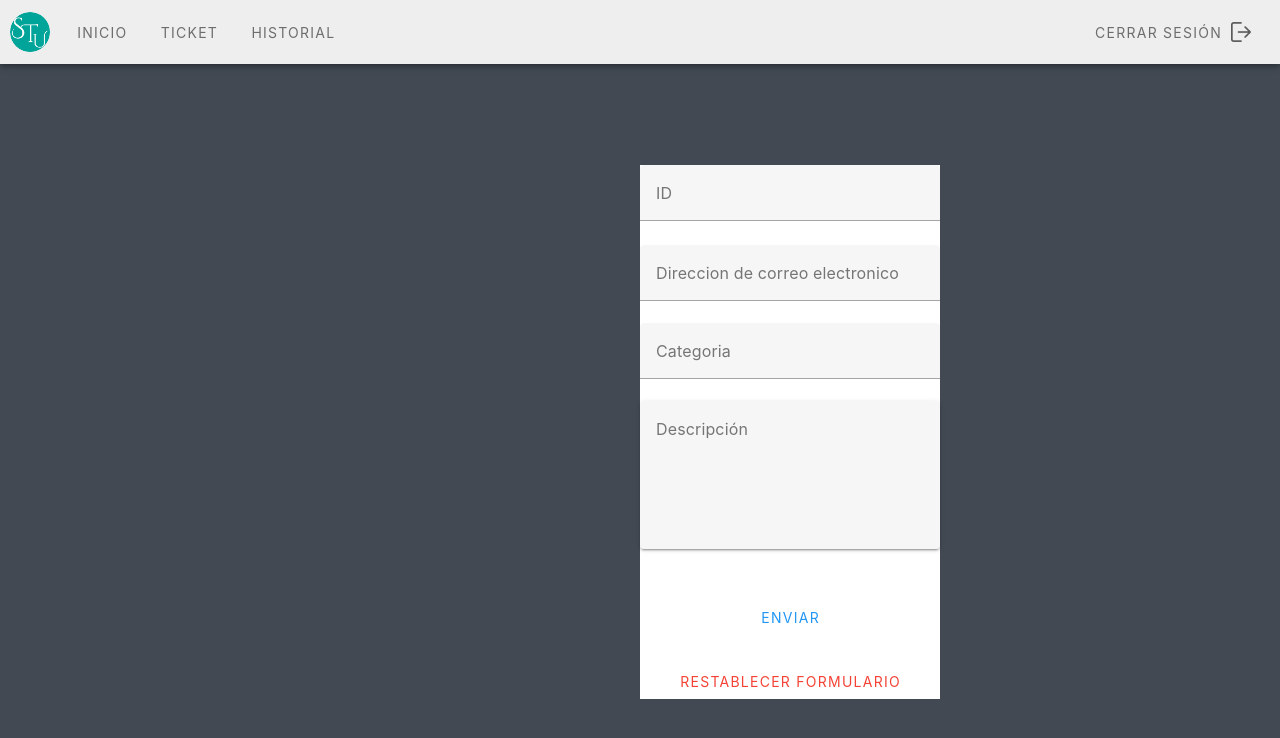
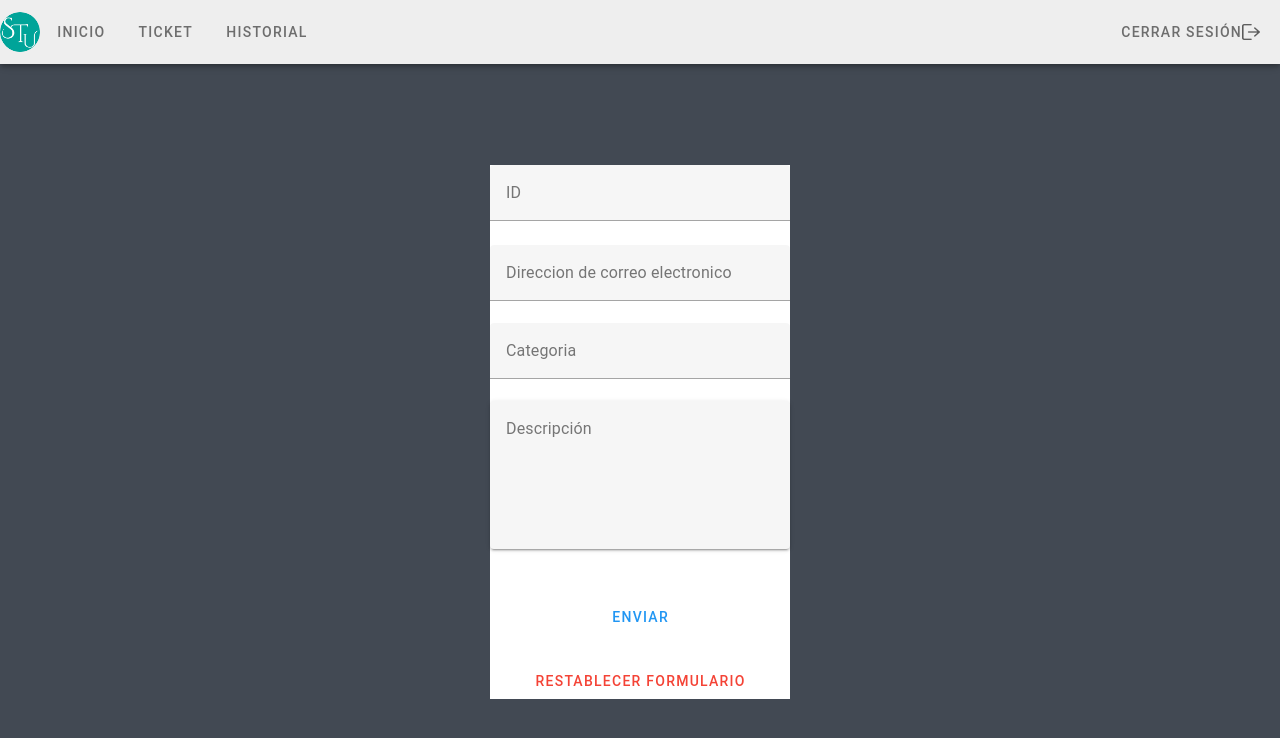
Before and after one commit to Nachowo/SistemaTickets, a Vue app in the folder Frontend_Ejemplo/: page /ticket in a window 1280 px wide. Shown: the top 738 px of the page. Built offline with nearby package versions, Linux system fonts and the light colour scheme.

Commit message:
Cambios de estilo, centralización de información y Update de código

```diff
--- a/Frontend_Ejemplo/index.html
+++ b/Frontend_Ejemplo/index.html
@@ -1,10 +1,15 @@
 <!DOCTYPE html>
 <html lang="en">
   <head>
-    <meta charset="UTF-8">
-    <link rel="icon" href="STULOGO.png">
-    <meta name="viewport" content="width=device-width, initial-scale=1.0">
+    <meta charset="UTF-8" />
+    <link rel="icon" href="STULOGO.png" />
+    <meta name="viewport" content="width=device-width, initial-scale=1.0" />
     <title>SISTEMA DE TICKET USACH</title>
+    <style>
+      body {
+        background-color: #424953;
+      }
+    </style>
   </head>
   <body>
     <div id="app"></div>
--- a/Frontend_Ejemplo/src/App.vue
+++ b/Frontend_Ejemplo/src/App.vue
@@ -1,77 +1,7 @@
 <script setup>
-import { RouterLink, RouterView } from 'vue-router'
-import HelloWorld from './components/HelloWorld.vue'
+import { RouterView } from "vue-router";
 </script>
 
 <template>
-  <HelloWorld/>
   <RouterView />
 </template>
-
-
-
-<!--
-<style scoped>
-header {
-  line-height: 1.5;
-  max-height: 100vh;
-}
-
-.logo {
-  display: block;
-  margin: 0 auto 2rem;
-}
-
-nav {
-  width: 100%;
-  font-size: 12px;
-  text-align: center;
-  margin-top: 2rem;
-}
-
-nav a.router-link-exact-active {
-  color: var(--color-text);
-}
-
-nav a.router-link-exact-active:hover {
-  background-color: transparent;
-}
-
-nav a {
-  display: inline-block;
-  padding: 0 1rem;
-  border-left: 1px solid var(--color-border);
-}
-
-nav a:first-of-type {
-  border: 0;
-}
-
-@media (min-width: 1024px) {
-  header {
-    display: flex;
-    place-items: center;
-    padding-right: calc(var(--section-gap) / 2);
-  }
-
-  .logo {
-    margin: 0 2rem 0 0;
-  }
-
-  header .wrapper {
-    display: flex;
-    place-items: flex-start;
-    flex-wrap: wrap;
-  }
-
-  nav {
-    text-align: left;
-    margin-left: -1rem;
-    font-size: 1rem;
-
-    padding: 1rem 0;
-    margin-top: 1rem;
-  }
-}
-</style>
--->
--- /dev/null
+++ b/Frontend_Ejemplo/src/components/NavBar.vue
@@ -0,0 +1,35 @@
+<template>
+    <v-app-bar>
+      <v-toolbar>
+        <v-avatar class="icon">
+          <img
+            alt="Vue logo"
+            class="logo"
+            src="@/assets/STULOGO.png"
+            width="47"
+            height="40"
+          />
+        </v-avatar>
+
+        <v-btn variant="plain" to="/about">Inicio</v-btn>
+        <v-btn variant="plain" to="/ticket">Ticket</v-btn>
+        <v-btn variant="plain" to="/historial">Historial</v-btn>
+        <v-spacer></v-spacer>
+        <v-btn variant="plain" to="/">
+          Cerrar Sesión
+          <v-icon class="icon"
+            ><img
+              alt="Cerrar sesión"
+              src="@/assets/cerrar-sesion.png"
+              width="25"
+              height="16"
+          /></v-icon>
+        </v-btn>
+      </v-toolbar>
+    </v-app-bar>
+  </template>
+  <script>
+  export default {
+    name: "NavBar",
+  };
+  </script>
--- a/Frontend_Ejemplo/src/main.js
+++ b/Frontend_Ejemplo/src/main.js
@@ -1,4 +1,4 @@
-import './assets/main.css'
+//import './assets/main.css'
 import 'vuetify/dist/vuetify.css'
 
 import { createApp } from 'vue'
--- a/Frontend_Ejemplo/src/views/AboutView.vue
+++ b/Frontend_Ejemplo/src/views/AboutView.vue
@@ -1,28 +1,19 @@
 <template>
   <v-layout class="rounded rounded-md">
-      <v-app-bar>
-        <v-toolbar>
-        <v-avatar class="icon">
-          <img alt="Vue logo" class="logo" src="@/assets/STULOGO.png" width="47" height="40" />
-        </v-avatar>
-
-        <v-btn variant="plain" to="/about">Inicio</v-btn>
-        <v-btn variant="plain" to="/ticket">Ticket</v-btn>
-        <v-btn variant="plain" to="/historial">Historial</v-btn>
-        <v-spacer></v-spacer>
-        <v-btn variant="plain" to="/">
-          Cerrar Sesión
-          <v-icon class="icon"><img alt="Cerrar sesión" src="@/assets/cerrar-sesion.png" width="25" height="20" /></v-icon>
-        </v-btn>
-      </v-toolbar>
-    </v-app-bar>
-
-    <!-- Resto del código -->
+    <NavBar />
   </v-layout>
-
 </template>
 
-<style>
+<script>
+import NavBar from "../components/NavBar.vue";
+export default {
+  components: {
+    NavBar,
+  },
+};
+</script>
+
+<style scoped>
 .icon {
   margin-right: 10px;
   margin-left: 10px;
--- a/Frontend_Ejemplo/src/views/HistorialView.vue
+++ b/Frontend_Ejemplo/src/views/HistorialView.vue
@@ -1,23 +1,7 @@
 <template>
   <v-app>
-    <v-app-bar>
-      <v-toolbar>
-        <v-avatar class="icon">
-          <img alt="Vue logo" class="logo" src="@/assets/STULOGO.png" width="47" height="40" />
-        </v-avatar>
-
-        <v-btn variant="plain" to="/about">Inicio</v-btn>
-        <v-btn variant="plain" to="/ticket">Ticket</v-btn>
-        <v-btn variant="plain" to="/historial">Historial</v-btn>
-        <v-spacer></v-spacer>
-        <v-btn variant="plain" to="/">
-          Cerrar Sesión
-          <v-icon class="icon"><img alt="Cerrar sesión" src="@/assets/cerrar-sesion.png" width="25" height="20" /></v-icon>
-        </v-btn>
-      </v-toolbar>
-    </v-app-bar>
-
     <v-main>
+      <NavBar />
       <v-container fluid>
         <v-row justify="center">
           <v-col cols="12">
@@ -26,21 +10,27 @@
               <template v-slot:default>
                 <thead>
                   <tr>
-                    <th class="text-left py-4"> ID </th>
-                    <th class="text-left py-4"> NOMBRE </th>
-                    <th class="text-left py-4"> FECHA </th>
-                    <th class="text-left py-4"> CATEGORÍA </th>
-                    <th class="text-left py-4"> ACCIONES </th>
+                    <th class="text-left py-4">ID</th>
+                    <th class="text-left py-4">NOMBRE</th>
+                    <th class="text-left py-4">FECHA</th>
+                    <th class="text-left py-4">CATEGORÍA</th>
+                    <th class="text-left py-4">ACCIONES</th>
                   </tr>
                 </thead>
                 <tbody>
-                  <tr v-for="(ticket, index) in historialTickets" :key="ticket.id" :class="index % 2 === 1 ? 'color-intermedio' : ''">
+                  <tr
+                    v-for="(ticket, index) in historialTickets"
+                    :key="ticket.id"
+                    :class="index % 2 === 1 ? 'color-intermedio' : ''"
+                  >
                     <td class="text-left py-4">{{ ticket.id }}</td>
                     <td class="text-left py-4">{{ ticket.nombre }}</td>
                     <td class="text-left py-4">{{ ticket.fecha }}</td>
                     <td class="text-left py-4">{{ ticket.categoria }}</td>
                     <td>
-                      <v-icon small @click="verDetalle(ticket)" class="icon">mdi-eye</v-icon>
+                      <v-icon small @click="verDetalle(ticket)" class="icon"
+                        >mdi-eye</v-icon
+                      >
                     </td>
                   </tr>
                 </tbody>
@@ -54,27 +44,46 @@
 </template>
 
 <script>
+import NavBar from "../components/NavBar.vue";
 export default {
+  components: {
+    NavBar,
+  },
   data() {
     return {
       historialTickets: [
-        { id: 1, nombre: "Ticket 1", fecha: "2022-01-01", categoria: "Soporte" },
-        { id: 2, nombre: "Ticket 2", fecha: "2022-01-02", categoria: "Soporte" },
-        { id: 3, nombre: "Ticket 3", fecha: "2022-01-03", categoria: "Mantención" },
+        {
+          id: 1,
+          nombre: "Ticket 1",
+          fecha: "2022-01-01",
+          categoria: "Soporte",
+        },
+        {
+          id: 2,
+          nombre: "Ticket 2",
+          fecha: "2022-01-02",
+          categoria: "Soporte",
+        },
+        {
+          id: 3,
+          nombre: "Ticket 3",
+          fecha: "2022-01-03",
+          categoria: "Mantención",
+        },
         // Agrega aquí más objetos de ticket según tu historial
-      ]
+      ],
     };
   },
   methods: {
     verDetalle(ticket) {
       // Lógica para ver el detalle del ticket
       console.log("Ticket seleccionado:", ticket);
-    }
-  }
+    },
+  },
 };
 </script>
 
-<style>
+<style scoped>
 .v-data-table {
   width: 100%;
   border: 5px solid #000000; /* Agrega un borde a la tabla */
--- a/Frontend_Ejemplo/src/views/HomeView.vue
+++ b/Frontend_Ejemplo/src/views/HomeView.vue
@@ -2,44 +2,47 @@
 export default {
   data: () => ({
     rules: {
-        required: value => !!value || 'Contraseña requerida',
+      required: (value) => !!value || "Contraseña requerida",
     },
     rules2: {
-        required: value => !!value || 'Correo requerido',
+      required: (value) => !!value || "Correo requerido",
     },
     visible: false,
   }),
-  }
-
+};
 </script>
 
 <template>
-    <header>
-      <img alt="Vue logo" class="logo" src="@/assets/STULOGO2.png" width="450" height="200" />
-  </header>
-
-  <div>
+  <body>
+    <div id="flexbox">
+      <div id="divImagen">
+        <img
+          alt="Vue logo"
+          class="logo"
+          src="@/assets/STULOGO2.png"
+          width="450"
+          height="200"
+        />
+      </div>
       <v-card
         class="mx-auto pa-12 pb-8"
         elevation="8"
-      max-width="448"
+        max-width="600"
         rounded="lg"
       >
         <div class="text-subtitle-1 text-medium-emphasis">Cuenta</div>
 
-      <v-responsive
-    class="mx-auto"
-    max-width="344"
-  >
+        <v-responsive class="mx-auto" max-width="500">
           <v-text-field
             :rules="[rules2.required]"
             clearable
             placeholder="Introduzca su correo"
             variant="outlined"
-
           ></v-text-field>
         </v-responsive>
-      <div class="text-subtitle-1 text-medium-emphasis d-flex align-center justify-space-between">
+        <div
+          class="text-subtitle-1 text-medium-emphasis d-flex align-center justify-space-between"
+        >
           Contraseña
 
           <a
@@ -48,14 +51,11 @@
             rel="noopener noreferrer"
             target="_blank"
           >
-        ¿Olvidó su contraseña?</a>
+            ¿Olvidó su contraseña?</a
+          >
         </div>
 
-
-    <v-responsive
-    class="mx-auto"
-    max-width="344"
-    >
+        <v-responsive class="mx-auto" max-width="500">
           <v-text-field
             :append-inner-icon="visible ? 'mdi-eye-off' : 'mdi-eye'"
             :type="visible ? 'text' : 'password'"
@@ -64,7 +64,6 @@
             placeholder="Introduzca su contraseña"
             variant="outlined"
             @click:append-inner="visible = !visible"
-
           ></v-text-field>
         </v-responsive>
         <RouterLink to="/about">
@@ -99,18 +98,32 @@
         </v-card-text>
       </v-card>
     </div>
-  <!--
-  <main>
-    <TheWelcome />
-  </main>
--->
+  </body>
 </template>
 
-<style>
+<style scoped>
 body {
-  background-color:  #424953;
+  background-color: #424953;
+  display: flex;
+  justify-content: center;
+  align-items: center;
 }
-.log-in { color:   #00A499;
 
+.log-in {
+  color: #00a499;
+}
+
+body {
+  height: 100vh;
+}
+
+#flexbox {
+  display: flex;
+}
+
+#divImagen {
+  display: flex;
+  justify-content: center;
+  align-items: center;
 }
 </style>
--- a/Frontend_Ejemplo/src/views/InvitadoView.vue
+++ b/Frontend_Ejemplo/src/views/InvitadoView.vue
@@ -62,7 +62,7 @@
   </div>
 </template>
 
-<style>
+<style scoped>
 .log-in { color:   #00A499;
 }
 </style>
--- a/Frontend_Ejemplo/src/views/TicketView.vue
+++ b/Frontend_Ejemplo/src/views/TicketView.vue
@@ -1,71 +1,53 @@
 <script>
+import NavBar from "../components/NavBar.vue";
 export default {
-    data: () => ({
-      email: '',
-        emailRules: [
-        value => {
-          if (value) return true
-
-          return 'Se requiere correo electrónico.'
-        },
-        value => {
-          if (/.+@.+\..+/.test(value)) return true
-
-          return 'El correo debe ser válido.'
+  components: {
+    NavBar,
   },
 
+  data: () => ({
+    email: "",
+    emailRules: [
+      (value) => {
+        if (value) return true;
+
+        return "Se requiere correo electrónico.";
+      },
+      (value) => {
+        if (/.+@.+\..+/.test(value)) return true;
+
+        return "El correo debe ser válido.";
+      },
     ],
     select: null,
-      items: ['Mantención', 'Soporte'],
+    items: ["Mantención", "Soporte"],
     checkbox: false,
   }),
 
   methods: {
-      async validate () {
-        const { valid } = await this.$refs.form.validate()
+    async validate() {
+      const { valid } = await this.$refs.form.validate();
 
-        if (valid) alert('Formulario enviado')
+      if (valid) alert("Formulario enviado");
     },
-      reset () {
-        this.$refs.form.reset()
+    reset() {
+      this.$refs.form.reset();
     },
-      resetValidation () {
-        this.$refs.form.resetValidation()
+    resetValidation() {
+      this.$refs.form.resetValidation();
     },
   },
-  }
+};
 </script>
 
 <template>
   <v-layout class="rounded rounded-md">
-    <v-app-bar>
-          <v-toolbar>
-          <v-avatar class="icon">
-            <img alt="Vue logo" class="logo" src="@/assets/STULOGO.png" width="47" height="40" />
-          </v-avatar>
-
-          <v-btn variant="plain" to="/about">Inicio</v-btn>
-          <v-btn variant="plain" to="/ticket">Ticket</v-btn>
-          <v-btn variant="plain" to="/historial">Historial</v-btn>
-          <v-spacer></v-spacer>
-          <v-btn variant="plain" to="/">
-            Cerrar Sesión
-            <v-icon class="icon"><img alt="Cerrar sesión" src="@/assets/cerrar-sesion.png" width="25" height="20" /></v-icon>
-          </v-btn>
-        </v-toolbar>
-    </v-app-bar>
-    <v-main>
+    <NavBar />
+    <v-main class="custom-heigh centered-content">
       <v-sheet width="300" class="mx-auto">
         <v-form ref="form">
-
-          <v-responsive
-            class="mb-6"
-            max-width="550"
-          >
-            <v-text-field
-                  label="ID"
-                  hide-details="auto"
-            ></v-text-field>
+          <v-responsive class="mb-6" max-width="550">
+            <v-text-field label="ID" hide-details="auto"></v-text-field>
           </v-responsive>
 
           <v-text-field
@@ -78,7 +60,7 @@
           <v-select
             v-model="select"
             :items="items"
-            :rules="[v => !!v || 'Seleccione alguna categoria']"
+            :rules="[(v) => !!v || 'Seleccione alguna categoria']"
             label="Categoria"
             required
           ></v-select>
@@ -86,7 +68,8 @@
           <v-textarea label="Descripción" variant="solo-filled"></v-textarea>
 
           <div class="d-flex flex-column">
-            <v-btn variant="text"
+            <v-btn
+              variant="text"
               color="blue"
               class="mt-7"
               block
@@ -95,12 +78,7 @@
               Enviar
             </v-btn>
 
-            <v-btn variant="text"
-              color="red"
-              class="mt-7"
-              block
-              @click="reset"
-            >
+            <v-btn variant="text" color="red" class="mt-7" block @click="reset">
               Restablecer formulario
             </v-btn>
           </div>
@@ -109,120 +87,15 @@
     </v-main>
   </v-layout>
 </template>
+<style scoped>
+.custom-heigh {
+  height: 100vh;
+}
 
-<!--
-<script>
-  export default {
-    data () {
-      return {
-        dialog: false,
-      }
-    },
-
-    watch: {
-      dialog (val) {
-        if (!val) return
-
-        setTimeout(() => (this.dialog = false), 4000)
-      },
-    },
-  }
-</script>
-<template>
-
-    <v-layout class="rounded rounded-md">
-      <v-app-bar>
-          <v-toolbar>
-          <v-avatar class="icon">
-            <img alt="Vue logo" class="logo" src="@/assets/STULOGO.png" width="47" height="40" />
-          </v-avatar>
-
-          <v-btn variant="plain" to="/about">Inicio</v-btn>
-          <v-btn variant="plain" to="/ticket">Ticket</v-btn>
-          <v-btn variant="plain" to="/historial">Historial</v-btn>
-          <v-spacer></v-spacer>
-          <v-btn variant="plain" to="/">
-            Cerrar Sesión
-            <v-icon class="icon"><img alt="Cerrar sesión" src="@/assets/cerrar-sesion.png" width="25" height="20" /></v-icon>
-          </v-btn>
-        </v-toolbar>
-      </v-app-bar>
-      <v-main>
-        <v-responsive
-            class="mb-6"
-            max-width="550"
-        >
-        <v-text-field
-            label="ID"
-            hide-details="auto"
-         ></v-text-field>
-        </v-responsive>
-
-        <v-responsive
-            class="mb-6"
-            max-width="550"
-        >
-        <v-text-field
-            label="Titulo"
-            hide-details="auto"
-        ></v-text-field>
-        </v-responsive>
-
-        <v-select
-            label="Categoria"
-            :items="['Mantención', 'Soporte']"
-            variant="solo"
-        ></v-select>
-        <v-responsive
-            class="mb-6"
-            max-width="550"
-        >
-        <v-text-field
-            hide-details="auto"
-            label="Direccion de correo electronico"
-            placeholder="Carlos.vera@usach.cl"
-            type="email"
-        ></v-text-field>
-        </v-responsive>
-
-        <v-textarea label="Descripción" variant="solo"></v-textarea>
-      </v-main>
-    </v-layout>
-
-    <div class="text-center">
-        <v-btn
-            :disabled="dialog"
-            :loading="dialog"
-            color="black"
-            @click="dialog = true"
-        >
-        Enviar
-        </v-btn>
-            <v-dialog
-            v-model="dialog"
-            :scrim="false"
-            persistent
-            width="auto"
-            >
-            <v-card
-                color="blue"
-            >
-            <v-card-text>
-            Porfavor espere
-            <v-progress-linear
-                indeterminate
-                color="white"
-                class="mb-0"
-            ></v-progress-linear>
-            </v-card-text>
-            </v-card>
-            </v-dialog>
-    </div>
-  </template>
--->
-<style>
-.icon {
-  margin-right: 10px;
-  margin-left: 10px;
+.centered-content {
+  display: flex;
+  justify-content: center;
+  align-items: center;
+  min-height: 100vh; /* Opcional: asegura que ocupe el 100% de la altura de la pantalla */
 }
 </style>
```
Lines whose indentation alone changed are shown as unchanged.
